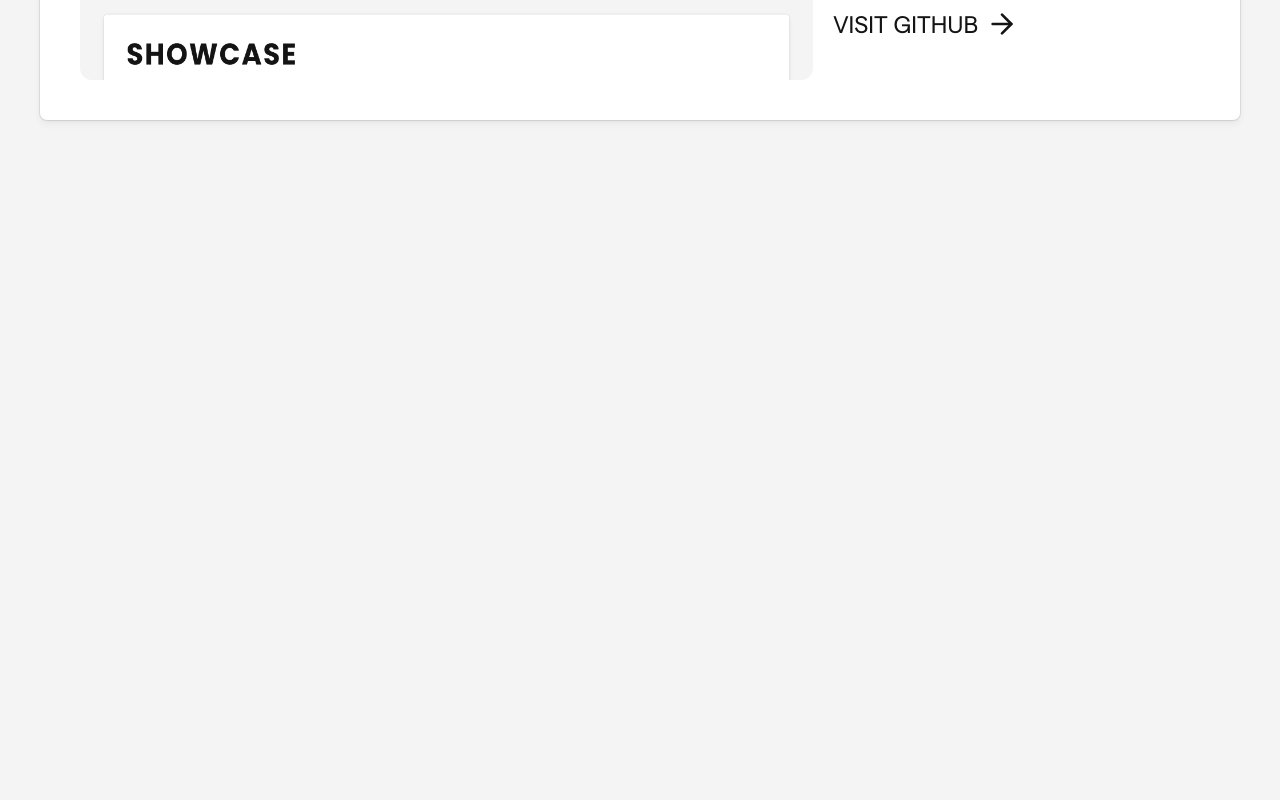
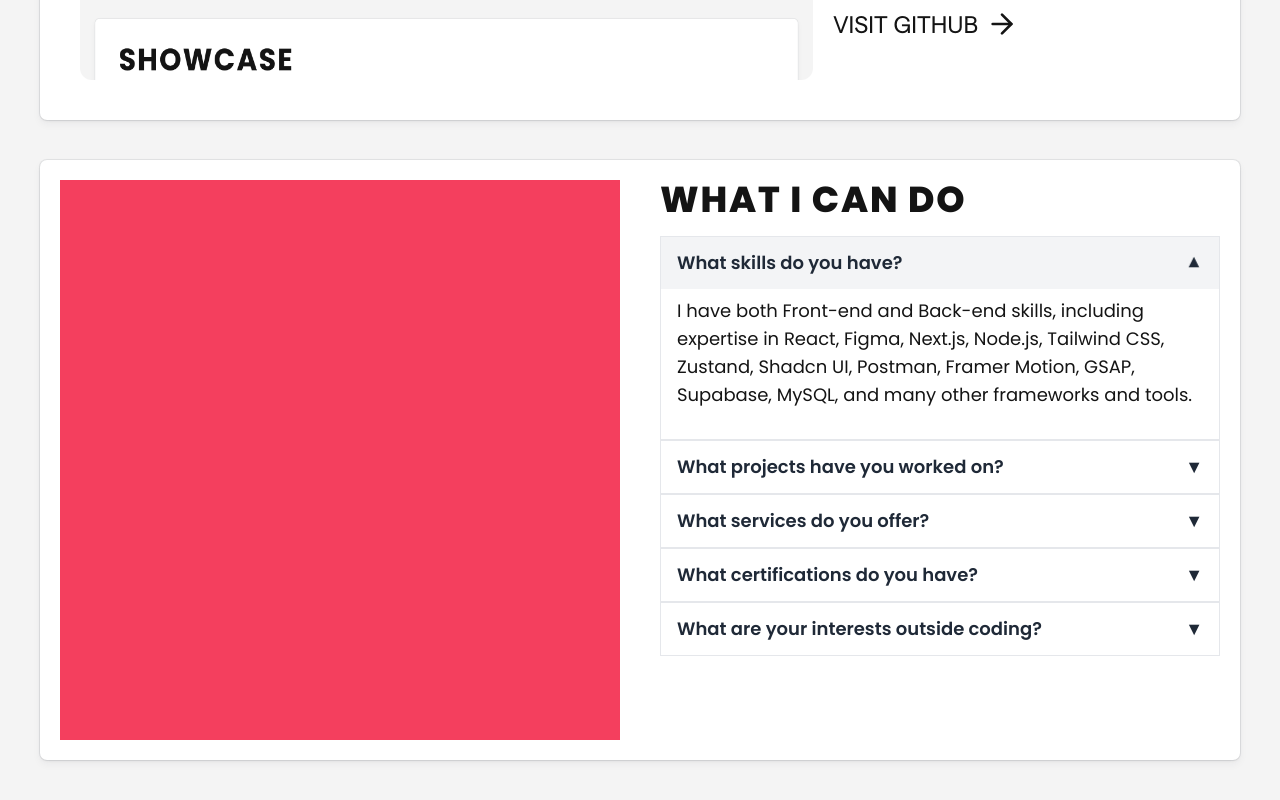
Before and after one commit to FajriSiiv/portofolio-, a React (Vite) app: page / in a window 1280 px wide. Shown: the part 1914-2714 px from the top of the page. Built offline with nearby package versions, Linux system fonts and the light colour scheme; a web font is replaced by a local one.

Commit message:
add section what i can do

```diff
--- /dev/null
+++ b/src/components/Home/What-i-do.jsx
@@ -0,0 +1,114 @@
+import React, { useState } from "react";
+import Layer from "../Section/Layer";
+
+import { motion, useAnimationFrame } from "framer-motion";
+
+const Accordion = ({ items }) => {
+  const [openIndex, setOpenIndex] = useState(0);
+
+  const toggleAccordion = (index) => {
+    setOpenIndex(index === openIndex ? null : index);
+  };
+
+  return (
+    <div className="">
+      {items.map((item, index) => (
+        <div key={index} className="border">
+          <button
+            onClick={() => toggleAccordion(index)}
+            className={`w-full flex items-center justify-between px-4 py-3 text-left text-gray-800 hover:bg-gray-100 text-lg font-semibold ${
+              openIndex === index ? "bg-gray-100" : "bg-transparent"
+            }`}
+          >
+            {item.title}
+            <motion.span
+              animate={{
+                rotate: openIndex === index ? 180 : 0,
+              }}
+              transition={{ duration: 0.3 }}
+              className="ml-2"
+            >
+              ▼
+            </motion.span>
+          </button>
+          <motion.div
+            initial={{ height: 0, opacity: 0 }}
+            animate={{
+              height: openIndex === index ? "auto" : 0,
+              opacity: openIndex === index ? 1 : 0,
+            }}
+            transition={{ duration: 0.3 }}
+            className="overflow-hidden px-4 text-lg "
+          >
+            <div className="py-2 h-[150px]">{item.content}</div>
+          </motion.div>
+        </div>
+      ))}
+    </div>
+  );
+};
+
+export const WhatIDo = () => {
+  const accordionWhatIDo = [
+    {
+      title: "What skills do you have?",
+      content:
+        "I have both Front-end and Back-end skills, including expertise in React, Figma, Next.js, Node.js, Tailwind CSS, Zustand, Shadcn UI, Postman, Framer Motion, GSAP, Supabase, MySQL, and many other frameworks and tools.",
+    },
+    {
+      title: "What projects have you worked on?",
+      content:
+        "I've worked on a variety of projects, a personal portfolio, and a task management app. These projects utilized React, Next.js, and Supabase for dynamic and scalable applications.",
+    },
+    {
+      title: "What services do you offer?",
+      content:
+        "I can build responsive websites, create interactive UI animations, optimize website performance, and integrate APIs for seamless functionality",
+    },
+    {
+      title: "What certifications do you have?",
+      content:
+        "I hold certifications in Frontend Development from Udemy Course and completed a React.js Bootcamp.",
+    },
+    {
+      title: "What are your interests outside coding?",
+      content:
+        "I enjoy learning about UX design, exploring new frontend libraries, and playing video games in my free time.",
+    },
+  ];
+
+  const [position, setPosition] = useState({ x: 0, y: 0 });
+
+  useAnimationFrame((time) => {
+    const radius = 100; // Radius lingkaran
+    const angle = (time / 1000) * 2 * Math.PI; // Mengonversi waktu ke sudut (radian)
+
+    // Hitung posisi x dan y berdasarkan trigonometri
+    const x = radius * Math.cos(angle);
+    const y = radius * Math.sin(angle);
+
+    setPosition({ x, y });
+  });
+  return (
+    <Layer>
+      <div className="p-5 grid grid-cols-2 h-[600px] gap-x-10">
+        <div className="relative p-5 bg-rose-500 w-full h-full">
+          {/* <motion.div
+            className="w-[100px] h-[100px] bg-white absolute left-1/2 top-1/2 -translate-x-1/2 -translate-y-1/2"
+            style={{
+              translateX: position.x,
+              translateY: position.y,
+            }}
+          ></motion.div> */}
+        </div>
+        <div className="flex flex-col h-full gap-y-4">
+          <h2 className="uppercase tracking-wider text-4xl font-extrabold">
+            What i can do
+          </h2>
+
+          <Accordion items={accordionWhatIDo} />
+        </div>
+      </div>
+    </Layer>
+  );
+};
--- a/src/pages/Home.jsx
+++ b/src/pages/Home.jsx
@@ -7,6 +7,7 @@ import "../index.css";
 import transparentGridImg from "../assets/homepage-grid.png";
 import AboutMySkill from "../components/Home/AboutMySkill";
 import Showcase from "../components/Home/Showcase";
+import { WhatIDo } from "../components/Home/What-i-do";
 
 const Home = () => {
   return (
@@ -44,6 +45,7 @@ const Home = () => {
 
       <AboutMySkill />
       <Showcase />
+      <WhatIDo />
       <div className="h-screen"></div>
     </div>
   );
```
